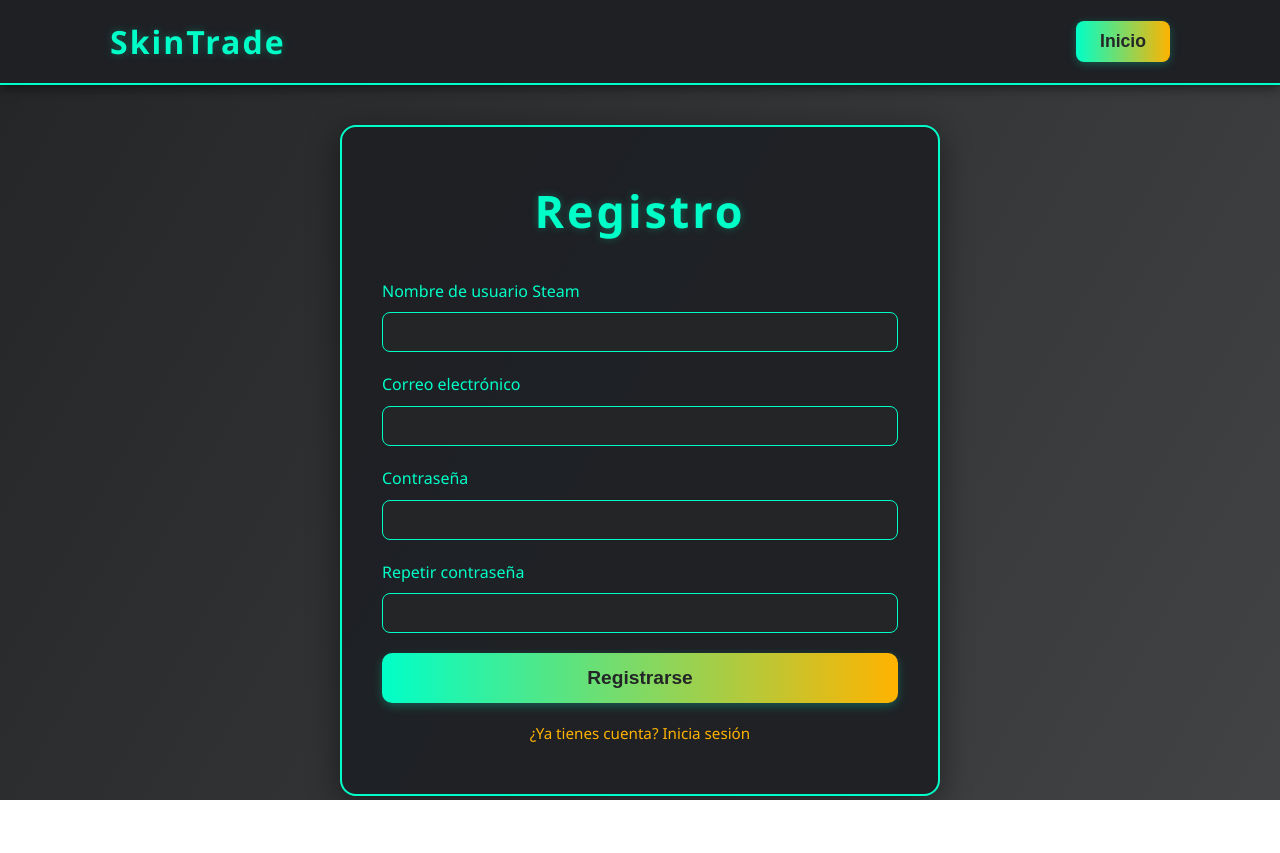
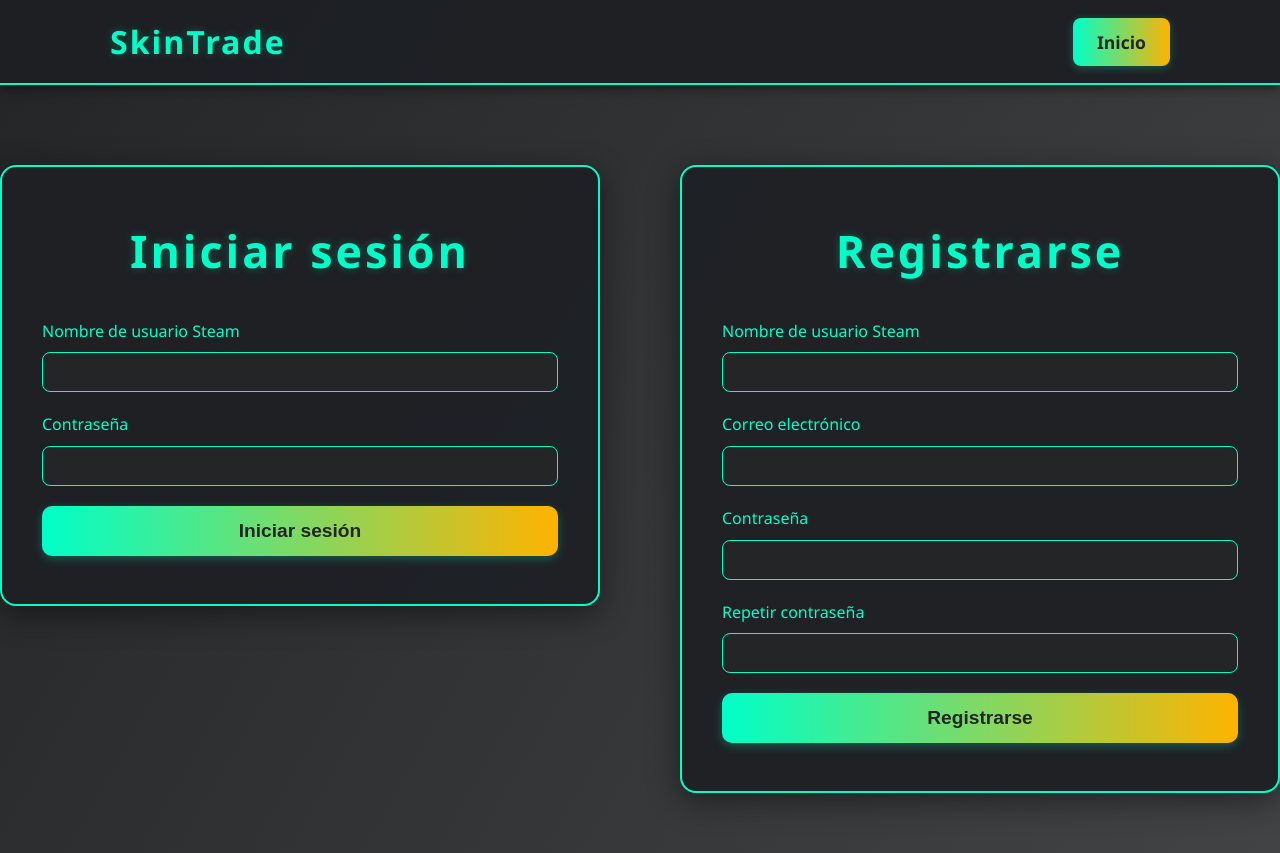
Before and after one commit to leom01a/pagina, a plain HTML site: page Register.html in a window 1280 px wide. Before the commit the page ends 800 px from the top, so only its background shows below. Drawn offline with Linux system fonts and the light colour scheme.

Commit message:
se añadio la clase login-container y se corrigio los archivos html y css correspondientes

```diff
--- a/Register.html
+++ b/Register.html
@@ -10,11 +10,26 @@
     <header class="header">
         <div class="header-content">
             <h1 class="logo">SkinTrade</h1>
-            <button class="home-btn" type="button">Inicio</button>
+            <a href="index.html" class="home-btn">Inicio</a>
         </div>
     </header>
+    <div class="form-flex-container">
+        <div class="login-container">
+            <h2>Iniciar sesión</h2>
+            <form>
+                <div class="form-group">
+                    <label for="login-usuario">Nombre de usuario Steam</label>
+                    <input type="text" id="login-usuario" name="login-usuario" required autocomplete="off">
+                </div>
+                <div class="form-group">
+                    <label for="login-contrasena">Contraseña</label>
+                    <input type="password" id="login-contrasena" name="login-contrasena" required autocomplete="off">
+                </div>
+                <button type="submit" class="register-btn">Iniciar sesión</button>
+            </form>
+        </div>
         <div class="register-container">
-        <h2>Registro</h2>
+            <h2>Registrarse</h2>
             <form>
                 <div class="form-group">
                     <label for="usuario">Nombre de usuario Steam</label>
@@ -34,8 +49,9 @@
                 </div>
                 <button type="submit" class="register-btn">Registrarse</button>
             </form>
-        <a href="#" class="login-link">¿Ya tienes cuenta? Inicia sesión</a>
         </div>
+    </div>
+
     <script src="ScriptV2.js"></script>
 </body>
 </html>
--- a/StyleV2.css
+++ b/StyleV2.css
@@ -1,3 +1,31 @@
+/* Contenedor flex para login y registro */
+.form-flex-container {
+  display: flex;
+  justify-content: center;
+  align-items: flex-start;
+  gap: 80px;
+  margin-top: 40px;
+}
+.login-container {
+  max-width: 350px;
+  width: 100%;
+}
+/* Footer ancho completo */
+.footer {
+  width: 100vw;
+  left: 0;
+  position: relative;
+  background: rgba(30,32,36,0.98);
+  color: #fff;
+  text-align: center;
+  padding: 18px 0 10px 0;
+  box-shadow: 0 -2px 12px 0 #00ffc822;
+  font-size: 1rem;
+  margin-top: 40px;
+}
+body {
+  padding-bottom: 60px;
+}
 /* Header SkinTrade */
 .header {
     width: 100%;
@@ -68,6 +96,26 @@ body {
     padding: 48px 40px;
     border: 2px solid #00ffc8;
     box-sizing: border-box;
+}
+.login-container {
+    max-width: 600px;
+    width: 100%;
+    margin: 40px auto 0 auto;
+    background: rgba(30, 32, 36, 0.95);
+    border-radius: 16px;
+    box-shadow: 0 8px 32px 0 rgba(0,0,0,0.45);
+    padding: 48px 40px;
+    border: 2px solid #00ffc8;
+    box-sizing: border-box;
+}
+.login-container h2 {
+    text-align: center;
+    margin-bottom: 32px;
+    font-size: 2.8rem;
+    letter-spacing: 3px;
+    color: #00ffc8;
+    text-shadow: 0 0 8px #00ffc844;
+    font-weight: 800;
 }
 .form-group {
     margin-bottom: 20px;
```
Also changed, not shown: Catalogo.html (+1 -1 lines), index.html (+2 -2 lines). Lines whose indentation alone changed are shown as unchanged.
